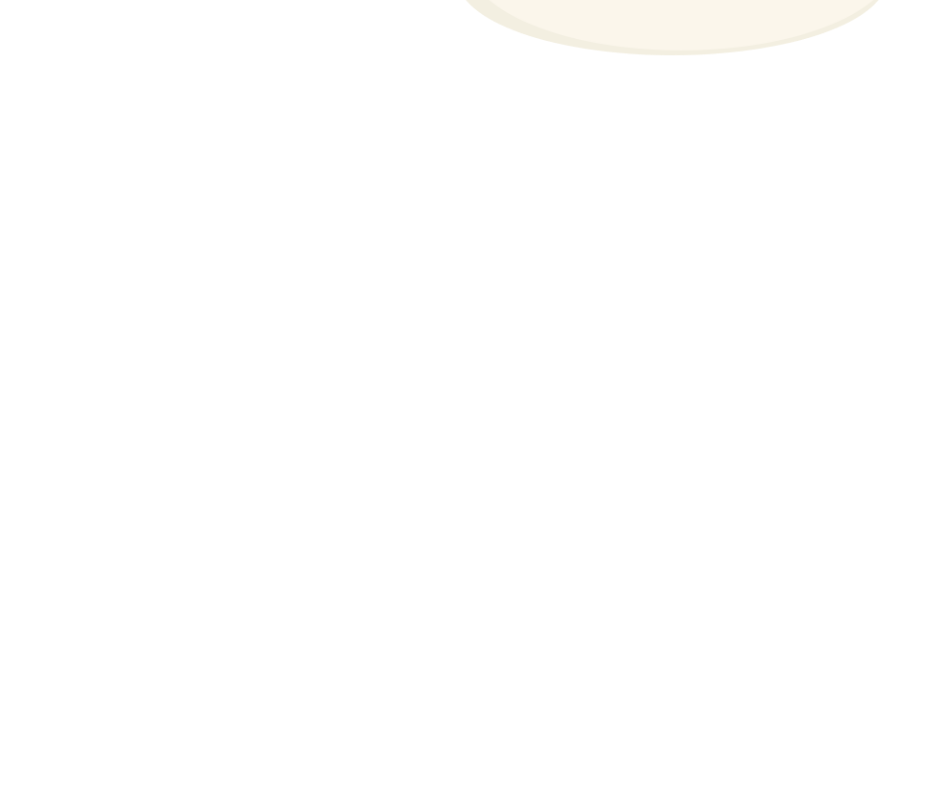
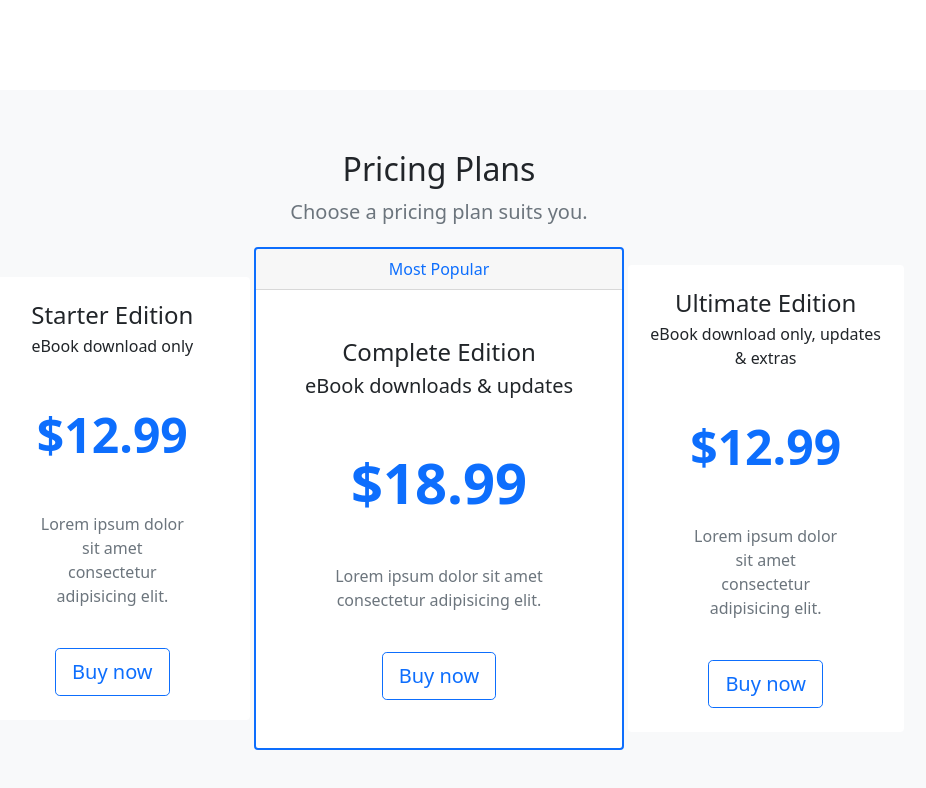
Before and after one commit to EnesKilicaslan/e-book-brand, a plain HTML site: page index.html in a window 1280 px wide. Shown: the part 572-1360 px from the top of the page, without its empty margins (201-1127 px from the left). Before the commit the page ends 800 px from the top, so only its background shows below. Drawn offline with nearby package versions, Linux system fonts and the light colour scheme; files whose address does not match are found by name.

Commit message:
Add Pricing options

```diff
--- a/index.html
+++ b/index.html
@@ -19,10 +19,10 @@
       }
     </style>
   </head>
-  <body style="padding-top: 1rem">
+  <body style="padding-top: 1rem; height: 3000px">
     <!-- Navbar  -->
-    <div class="container-xxl">
-      <nav class="navbar navbar-expand-md navbar-light bg-light ps-4">
+    <div class="container-lg">
+      <nav class="navbar fixed-top navbar-expand-md navbar-light ps-4">
         <a href="#intro" class="navbar-brand">
           <span class="fw-bold text-secondary"> Net ninja Pro - Book </span>
         </a>
@@ -56,7 +56,7 @@
 
             <a class="d-md-none nav-link" href="#">Pricing</a>
 
-            <button class="d-none d-md-inline btn btn-secondary btn-sm ms-4">
+            <button class="d-none d-md-inline btn btn-secondary btn-sm mx-4">
               Buy Now
             </button>
           </div>
@@ -92,6 +92,72 @@
       </div>
     </section>
 
+    <!-- Pricing -->
+
+    <section id="section" class="bg-light mt-4">
+      <div class="container-lg">
+        <div class="text-center">
+          <h2>Pricing Plans</h2>
+          <p class="lead text-muted">Choose a pricing plan suits you.</p>
+        </div>
+
+        <div class="row my-3 align-items-center justify-content-center g-1">
+          <div class="col-8 col-lg-4 col-xl-3">
+            <div class="card border-0">
+              <div class="card-body text-center py-4">
+                <h4 class="card-title">Starter Edition</h4>
+                <p class="card-subtitle">eBook download only</p>
+                <p class="display-5 my-5 text-primary fw-bold">$12.99</p>
+                <p class="card-text mx-5 text-muted d-none d-lg-block">
+                  Lorem ipsum dolor sit amet consectetur adipisicing elit.
+                </p>
+                <a href="#" class="btn btn-outline-primary btn-lg mt-lg-4"
+                  >Buy now</a
+                >
+              </div>
+            </div>
+          </div>
+
+          <div class="col-9 col-lg-4">
+            <div class="card border-primary border-2">
+              <div class="card-header text-center text-primary">
+                Most Popular
+              </div>
+              <div class="card-body text-center py-5">
+                <h4 class="card-title">Complete Edition</h4>
+                <p class="lead card-subtitle">eBook downloads & updates</p>
+                <p class="display-4 my-5 text-primary fw-bold">$18.99</p>
+                <p class="card-text mx-5 text-muted d-none d-lg-block">
+                  Lorem ipsum dolor sit amet consectetur adipisicing elit.
+                </p>
+                <a href="#" class="btn btn-outline-primary btn-lg mt-lg-4"
+                  >Buy now</a
+                >
+              </div>
+            </div>
+          </div>
+
+          <div class="col-8 col-lg-4 col-xl-3">
+            <div class="card border-0">
+              <div class="card-body text-center py-4">
+                <h4 class="card-title">Ultimate Edition</h4>
+                <p class="card-subtitle">
+                  eBook download only, updates & extras
+                </p>
+                <p class="display-5 my-5 text-primary fw-bold">$12.99</p>
+                <p class="card-text mx-5 text-muted d-none d-lg-block">
+                  Lorem ipsum dolor sit amet consectetur adipisicing elit.
+                </p>
+                <a href="#" class="btn btn-outline-primary btn-lg mt-lg-4"
+                  >Buy now</a
+                >
+              </div>
+            </div>
+          </div>
+        </div>
+      </div>
+    </section>
+
     <script
       src="https://cdn.jsdelivr.net/npm/bootstrap@5.0.2/dist/js/bootstrap.bundle.min.js"
       integrity="sha384-MrcW6ZMFYlzcLA8Nl+NtUVF0sA7MsXsP1UyJoMp4YLEuNSfAP+JcXn/tWtIaxVXM"
```
